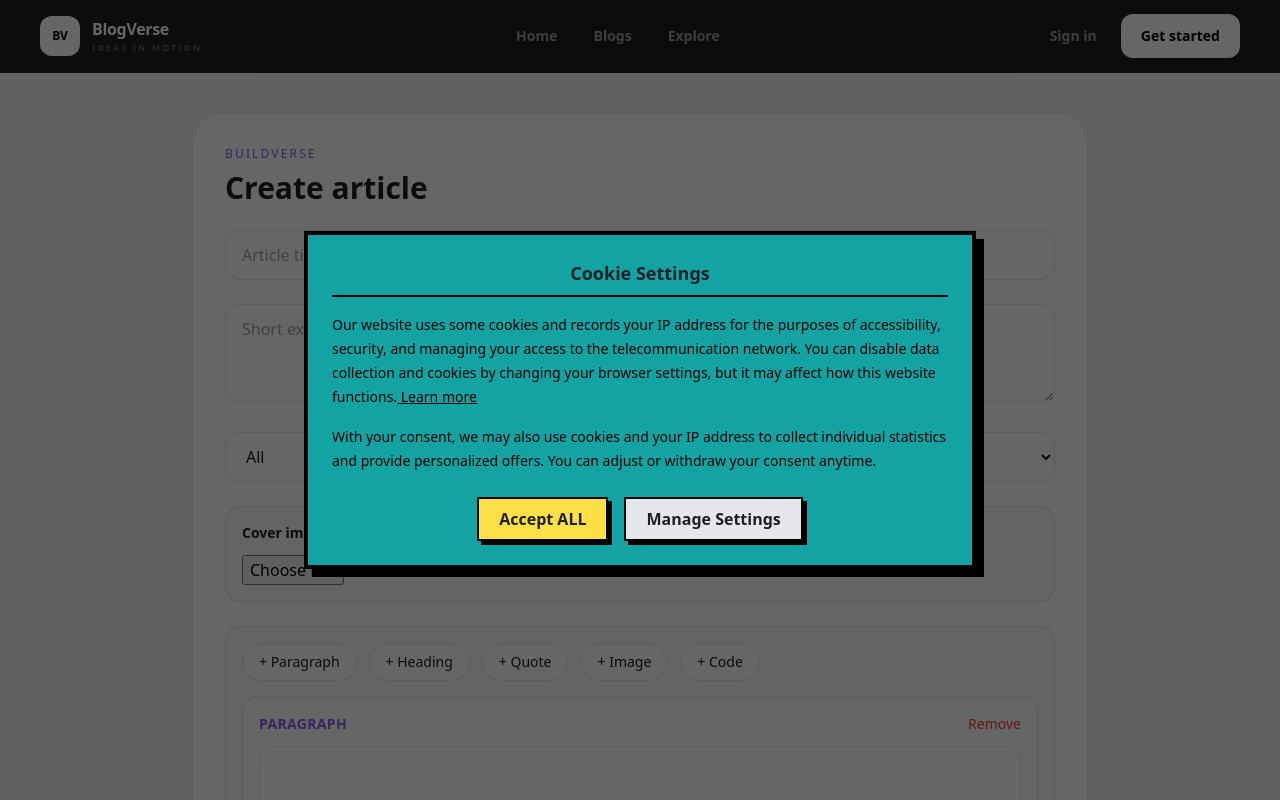
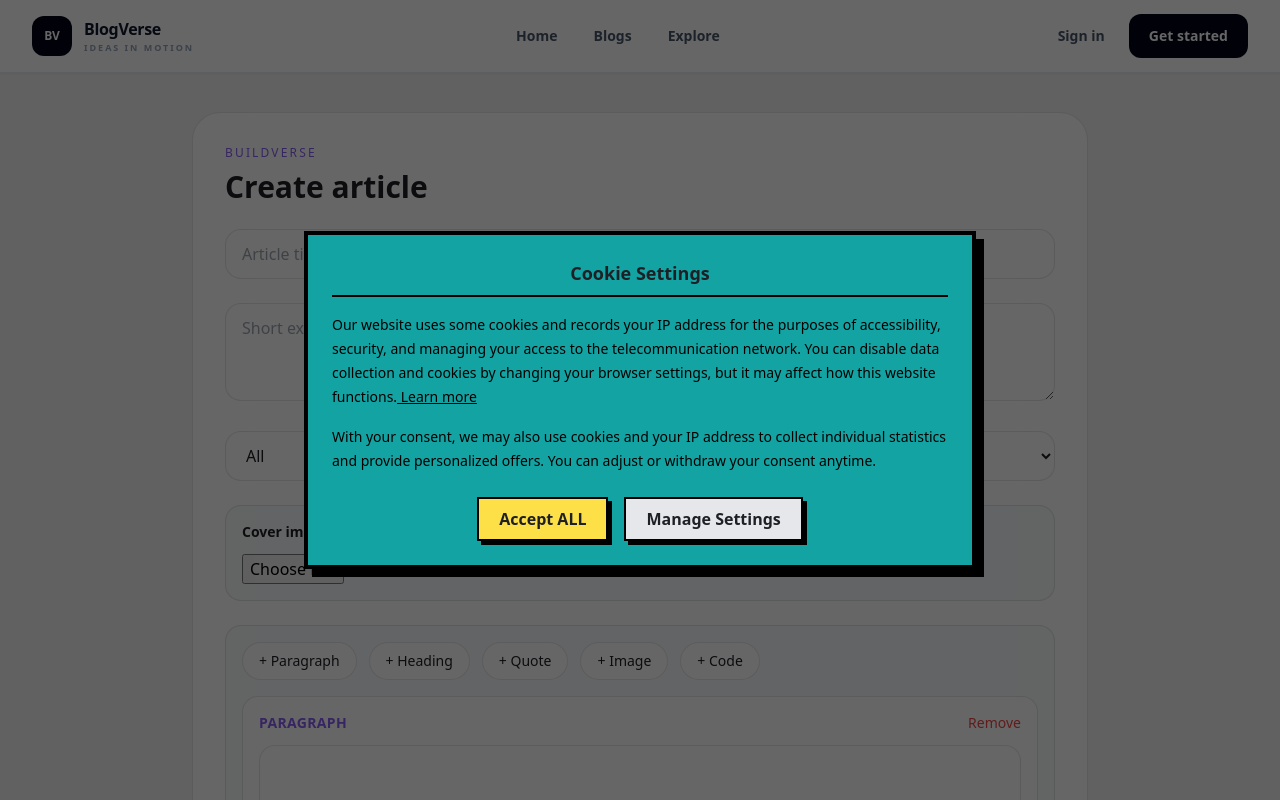
Before and after one commit to RahilAlam929/BLOGVERSE, a Next.js app: page /create in a window 1280 px wide. Shown: the top 800 px of the page. Built offline with nearby package versions, Linux system fonts and the light colour scheme; no server answers.

Commit message:
feat: restore light responsive BlogVerse design

```diff
--- a/src/app/layout.tsx
+++ b/src/app/layout.tsx
@@ -58,7 +58,7 @@ export default function RootLayout({
       <body className="min-h-screen bg-slate-50 antialiased">
         <Navbar />
 
-        <main className="min-h-[calc(100vh-72px)]">
+        <main className="min-h-screen pt-16 sm:pt-[72px]">
           {children}
         </main>
 
--- a/src/components/navbar.tsx
+++ b/src/components/navbar.tsx
@@ -107,15 +107,15 @@ export default function Navbar() {
     .toUpperCase();
 
   return (
-    <header className="sticky top-0 z-50 border-b border-white/[0.06] bg-[#050505]/90 text-white backdrop-blur-2xl">
-      <div className="mx-auto max-w-7xl px-5 sm:px-7 lg:px-10">
-        <div className="flex h-[72px] items-center justify-between">
+    <header className="fixed inset-x-0 top-0 z-50 border-b border-slate-200/80 bg-white/95 text-slate-900 shadow-sm backdrop-blur-xl">
+      <div className="mx-auto w-full max-w-7xl px-4 sm:px-6 lg:px-8">
+        <div className="flex h-16 items-center justify-between sm:h-[72px]">
           <Link
             href="/"
             onClick={closeMenu}
             className="group flex items-center gap-3"
           >
-            <div className="flex h-10 w-10 items-center justify-center rounded-xl bg-white text-xs font-black tracking-tight text-black transition duration-300 group-hover:scale-105 group-hover:rotate-3">
+            <div className="flex h-10 w-10 items-center justify-center rounded-xl bg-slate-950 text-xs font-black tracking-tight text-white transition duration-300 group-hover:scale-105 group-hover:rotate-3">
               BV
             </div>
 
@@ -123,7 +123,7 @@ export default function Navbar() {
               <div className="text-[16px] font-black tracking-[-0.02em]">
                 BlogVerse
               </div>
-              <div className="text-[9px] font-bold uppercase tracking-[0.22em] text-white/30">
+              <div className="text-[9px] font-bold uppercase tracking-[0.22em] text-slate-400">
                 Ideas in motion
               </div>
             </div>
@@ -132,21 +132,21 @@ export default function Navbar() {
           <nav className="hidden items-center gap-1 md:flex">
             <Link
               href="/"
-              className="rounded-xl px-4 py-2.5 text-sm font-semibold text-white/55 transition hover:bg-white/[0.06] hover:text-white"
+              className="rounded-xl px-4 py-2.5 text-sm font-semibold text-slate-600 transition hover:bg-slate-100 hover:text-slate-950"
             >
               Home
             </Link>
 
             <Link
               href="/blogs"
-              className="rounded-xl px-4 py-2.5 text-sm font-semibold text-white/55 transition hover:bg-white/[0.06] hover:text-white"
+              className="rounded-xl px-4 py-2.5 text-sm font-semibold text-slate-600 transition hover:bg-slate-100 hover:text-slate-950"
             >
               Blogs
             </Link>
 
             <Link
               href="/blogs"
-              className="rounded-xl px-4 py-2.5 text-sm font-semibold text-white/55 transition hover:bg-white/[0.06] hover:text-white"
+              className="rounded-xl px-4 py-2.5 text-sm font-semibold text-slate-600 transition hover:bg-slate-100 hover:text-slate-950"
             >
               Explore
             </Link>
@@ -154,7 +154,7 @@ export default function Navbar() {
             {user && (
               <Link
                 href="/notifications"
-                className="rounded-xl px-4 py-2.5 text-sm font-semibold text-white/55 transition hover:bg-white/[0.06] hover:text-white"
+                className="rounded-xl px-4 py-2.5 text-sm font-semibold text-slate-600 transition hover:bg-slate-100 hover:text-slate-950"
               >
                 Notifications
               </Link>
@@ -166,7 +166,7 @@ export default function Navbar() {
               <>
                 <Link
                   href="/create"
-                  className="group inline-flex items-center gap-2 rounded-xl bg-white px-5 py-3 text-sm font-black text-black transition duration-300 hover:-translate-y-0.5 hover:bg-white/90"
+                  className="group inline-flex items-center gap-2 rounded-xl bg-slate-950 px-5 py-3 text-sm font-black text-white transition duration-300 hover:-translate-y-0.5 hover:bg-slate-800"
                 >
                   Write
                   <span className="transition-transform group-hover:translate-x-1">
@@ -179,7 +179,7 @@ export default function Navbar() {
                     type="button"
                     onClick={() => setProfileOpen((value) => !value)}
                     aria-label="Open profile menu"
-                    className="flex h-11 w-11 overflow-hidden rounded-full border border-white/10 bg-white/[0.06] transition duration-300 hover:border-white/25 hover:bg-white/[0.1]"
+                    className="flex h-11 w-11 overflow-hidden rounded-full border border-slate-200 bg-slate-50 transition duration-300 hover:border-slate-300 hover:bg-white"
                   >
                     {avatar ? (
                       // eslint-disable-next-line @next/next/no-img-element
@@ -196,13 +196,13 @@ export default function Navbar() {
                   </button>
 
                   {profileOpen && (
-                    <div className="absolute right-0 top-14 w-64 overflow-hidden rounded-2xl border border-white/10 bg-[#101010] p-2 shadow-2xl shadow-black/50">
+                    <div className="absolute right-0 top-14 w-64 overflow-hidden rounded-2xl border border-slate-200 bg-white p-2 shadow-xl shadow-slate-200/60">
                       <Link
                         href="/profile"
                         onClick={closeMenu}
-                        className="flex items-center gap-3 rounded-xl p-3 transition hover:bg-white/[0.06]"
+                        className="flex items-center gap-3 rounded-xl p-3 transition hover:bg-slate-100"
                       >
-                        <div className="h-10 w-10 overflow-hidden rounded-full bg-white/[0.08]">
+                        <div className="h-10 w-10 overflow-hidden rounded-full bg-slate-100">
                           {avatar ? (
                             // eslint-disable-next-line @next/next/no-img-element
                             <img
@@ -221,7 +221,7 @@ export default function Navbar() {
                           <p className="truncate text-sm font-black">
                             {displayName}
                           </p>
-                          <p className="truncate text-xs text-white/35">
+                          <p className="truncate text-xs text-slate-400">
                             {profile?.username
                               ? `@${profile.username}`
                               : user.email}
@@ -229,12 +229,12 @@ export default function Navbar() {
                         </div>
                       </Link>
 
-                      <div className="my-1 h-px bg-white/[0.06]" />
+                      <div className="my-1 h-px bg-slate-100" />
 
                       <Link
                         href="/profile"
                         onClick={closeMenu}
-                        className="block rounded-xl px-3 py-2.5 text-sm font-semibold text-white/60 transition hover:bg-white/[0.06] hover:text-white"
+                        className="block rounded-xl px-3 py-2.5 text-sm font-semibold text-slate-600 transition hover:bg-slate-100 hover:text-slate-950"
                       >
                         View profile
                       </Link>
@@ -242,7 +242,7 @@ export default function Navbar() {
                       <Link
                         href="/notifications"
                         onClick={closeMenu}
-                        className="block rounded-xl px-3 py-2.5 text-sm font-semibold text-white/60 transition hover:bg-white/[0.06] hover:text-white"
+                        className="block rounded-xl px-3 py-2.5 text-sm font-semibold text-slate-600 transition hover:bg-slate-100 hover:text-slate-950"
                       >
                         Notifications
                       </Link>
@@ -250,7 +250,7 @@ export default function Navbar() {
                       <Link
                         href="/create"
                         onClick={closeMenu}
-                        className="block rounded-xl px-3 py-2.5 text-sm font-semibold text-white/60 transition hover:bg-white/[0.06] hover:text-white"
+                        className="block rounded-xl px-3 py-2.5 text-sm font-semibold text-slate-600 transition hover:bg-slate-100 hover:text-slate-950"
                       >
                         Write a blog
                       </Link>
@@ -262,14 +262,14 @@ export default function Navbar() {
               <>
                 <Link
                   href="/login"
-                  className="rounded-xl px-4 py-2.5 text-sm font-semibold text-white/55 transition hover:text-white"
+                  className="rounded-xl px-4 py-2.5 text-sm font-semibold text-slate-600 transition hover:text-white"
                 >
                   Sign in
                 </Link>
 
                 <Link
                   href="/register"
-                  className="rounded-xl bg-white px-5 py-3 text-sm font-black text-black transition duration-300 hover:-translate-y-0.5 hover:bg-white/90"
+                  className="rounded-xl bg-slate-950 px-5 py-3 text-sm font-black text-white transition duration-300 hover:-translate-y-0.5 hover:bg-slate-800"
                 >
                   Get started
                 </Link>
@@ -282,7 +282,7 @@ export default function Navbar() {
             aria-label="Toggle navigation"
             aria-expanded={menuOpen}
             onClick={() => setMenuOpen((value) => !value)}
-            className="flex h-11 w-11 items-center justify-center rounded-xl border border-white/10 bg-white/[0.04] text-white md:hidden"
+            className="flex h-11 w-11 items-center justify-center rounded-xl border border-slate-200 bg-slate-50 text-white md:hidden"
           >
             <span className="flex flex-col gap-1.5">
               <span
@@ -305,12 +305,12 @@ export default function Navbar() {
         </div>
 
         {menuOpen && (
-          <div className="border-t border-white/[0.06] py-5 md:hidden">
+          <div className="border-t border-slate-100 py-5 md:hidden">
             <nav className="space-y-1">
               <Link
                 href="/"
                 onClick={closeMenu}
-                className="block rounded-xl px-4 py-3.5 text-sm font-bold text-white/65 transition hover:bg-white/[0.06] hover:text-white"
+                className="block rounded-xl px-4 py-3.5 text-sm font-bold text-slate-700 transition hover:bg-slate-100 hover:text-slate-950"
               >
                 Home
               </Link>
@@ -318,7 +318,7 @@ export default function Navbar() {
               <Link
                 href="/blogs"
                 onClick={closeMenu}
-                className="block rounded-xl px-4 py-3.5 text-sm font-bold text-white/65 transition hover:bg-white/[0.06] hover:text-white"
+                className="block rounded-xl px-4 py-3.5 text-sm font-bold text-slate-700 transition hover:bg-slate-100 hover:text-slate-950"
               >
                 Blogs
               </Link>
@@ -326,7 +326,7 @@ export default function Navbar() {
               <Link
                 href="/blogs"
                 onClick={closeMenu}
-                className="block rounded-xl px-4 py-3.5 text-sm font-bold text-white/65 transition hover:bg-white/[0.06] hover:text-white"
+                className="block rounded-xl px-4 py-3.5 text-sm font-bold text-slate-700 transition hover:bg-slate-100 hover:text-slate-950"
               >
                 Explore
               </Link>
@@ -335,22 +335,22 @@ export default function Navbar() {
                 <Link
                   href="/notifications"
                   onClick={closeMenu}
-                  className="block rounded-xl px-4 py-3.5 text-sm font-bold text-white/65 transition hover:bg-white/[0.06] hover:text-white"
+                  className="block rounded-xl px-4 py-3.5 text-sm font-bold text-slate-700 transition hover:bg-slate-100 hover:text-slate-950"
                 >
                   Notifications
                 </Link>
               )}
             </nav>
 
-            <div className="mt-5 border-t border-white/[0.06] pt-5">
+            <div className="mt-5 border-t border-slate-100 pt-5">
               {user ? (
                 <div className="space-y-2">
                   <Link
                     href="/profile"
                     onClick={closeMenu}
-                    className="flex items-center gap-3 rounded-2xl bg-white/[0.04] p-3"
+                    className="flex items-center gap-3 rounded-2xl bg-slate-50 p-3"
                   >
-                    <div className="h-11 w-11 overflow-hidden rounded-full bg-white/[0.08]">
+                    <div className="h-11 w-11 overflow-hidden rounded-full bg-slate-100">
                       {avatar ? (
                         // eslint-disable-next-line @next/next/no-img-element
                         <img
@@ -369,7 +369,7 @@ export default function Navbar() {
                       <p className="truncate text-sm font-black">
                         {displayName}
                       </p>
-                      <p className="truncate text-xs text-white/35">
+                      <p className="truncate text-xs text-slate-400">
                         {profile?.username
                           ? `@${profile.username}`
                           : user.email}
@@ -380,7 +380,7 @@ export default function Navbar() {
                   <Link
                     href="/create"
                     onClick={closeMenu}
-                    className="block rounded-2xl bg-white px-5 py-3.5 text-center text-sm font-black text-black"
+                    className="block rounded-2xl bg-slate-950 px-5 py-3.5 text-center text-sm font-black text-white"
                   >
                     Write a blog →
                   </Link>
@@ -390,7 +390,7 @@ export default function Navbar() {
                   <Link
                     href="/login"
                     onClick={closeMenu}
-                    className="rounded-xl border border-white/10 px-5 py-3.5 text-center text-sm font-bold text-white/70"
+                    className="rounded-xl border border-slate-200 px-5 py-3.5 text-center text-sm font-bold text-slate-700"
                   >
                     Sign in
                   </Link>
@@ -398,7 +398,7 @@ export default function Navbar() {
                   <Link
                     href="/register"
                     onClick={closeMenu}
-                    className="rounded-xl bg-white px-5 py-3.5 text-center text-sm font-black text-black"
+                    className="rounded-xl bg-slate-950 px-5 py-3.5 text-center text-sm font-black text-white"
                   >
                     Get started
                   </Link>
```
Also changed, not shown: src/app/page.tsx (+4 -4 lines).
